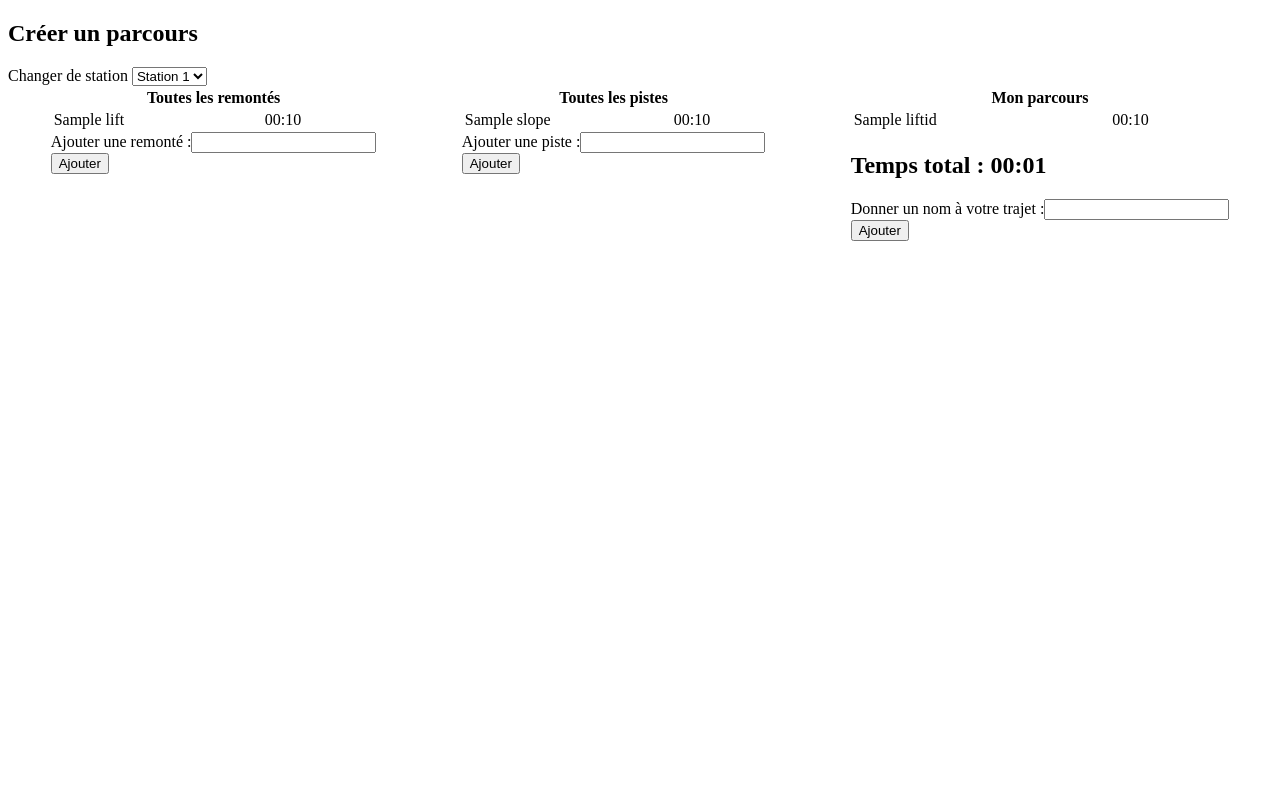
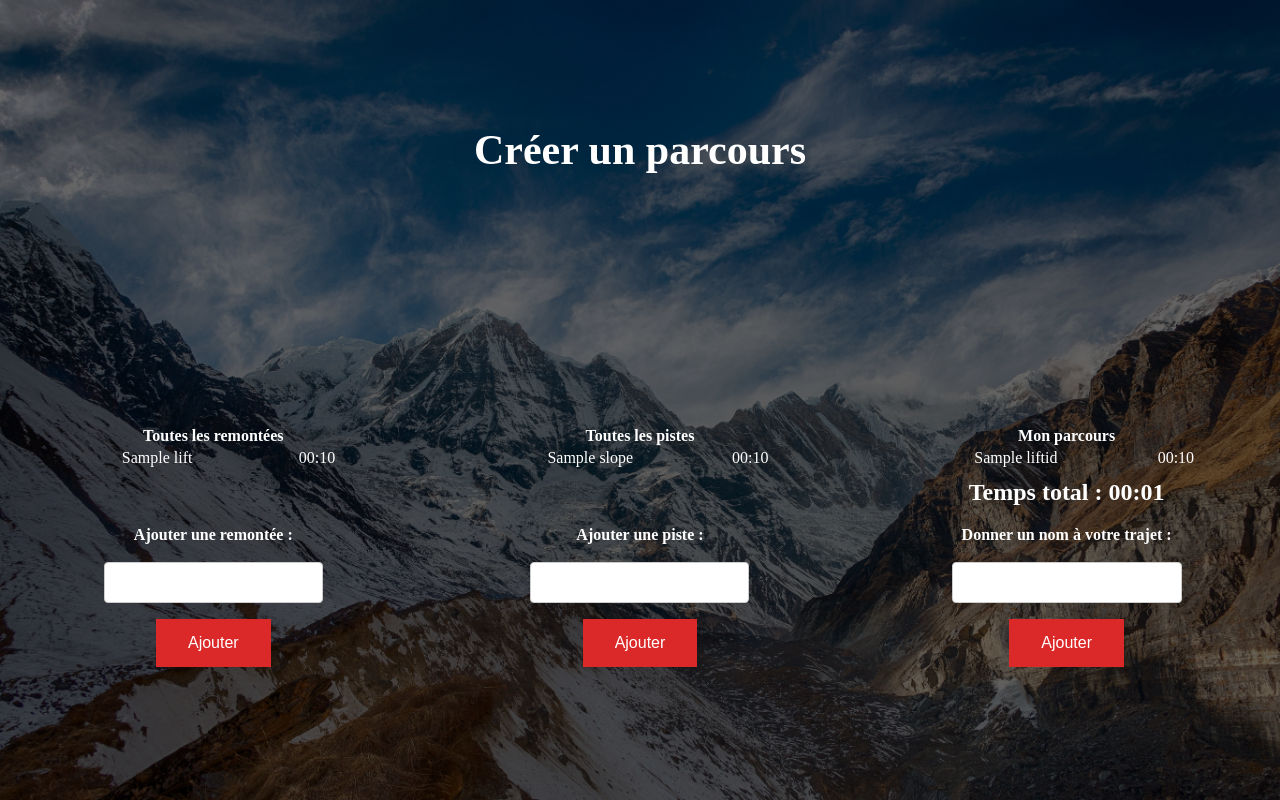
Before and after one commit to Lawberryy/Symfony-hackathon, a Symfony app: template templates/create_trail/index.html.twig in a window 1280 px wide. Run offline with Twig, Linux system fonts and the light colour scheme; the template is opened without the code that fills it: most values are stand-ins (such as "Sample title", 1, 10 or a date in 2020); form fields are guessed from the names that the template uses; some libraries are stand-ins or nearby versions.

Commit message:
:art: Add Css (woaaaw)

```diff
--- a/templates/create_trail/index.html.twig
+++ b/templates/create_trail/index.html.twig
@@ -4,19 +4,112 @@
 
 {% block body %}
 <style>
+    * {
+        margin: 0;
+        padding: 0;
+        box-sizing: border-box;
+        color : white;
+    }
+
+    h1{
+        text-align: center;
+        font-size: 42px;
+        margin: 10px;
+    }
+
+    body {
+        background-image: url("../backgroundTrail.jpg");
+        background-size: cover;
+    }
+
+    section {
+        display: flex;
+        flex-direction: column;
+        align-items: center;
+        justify-content: space-around;
+        height: 100vh;
+        width: 100vw;
+        background-color: rgba(0, 0, 0, 0.6);
+    }
+
     .tableAndForm {
         display: flex;
         flex-direction: column;
+        align-items: center;
+        justify-content: space-between;
+        width: 25%;
     }
+
+    .tableAndForm div{
+        display: flex;
+        flex-direction: column;
+        align-items: center;
+        justify-content: space-between;
+        width: 100%;
+    }
+
     .allData {
         display: flex;
         justify-content: space-around;
+        width: 100%;
+    }
+
+    select, input {
+        width: 100%;
+        padding: 12px 20px;
+        margin: 8px 0;
+        display: inline-block;
+        border: 1px solid #ccc;
+        border-radius: 4px;
+        box-sizing: border-box;
+        color: black;
+    }
+
+    option{
+        color: black;
+    }
+
+    form{
+        display: flex;
+        flex-direction: column;
+        align-items: center;
+        justify-content: center;
+        margin: 10px;
+    }
+
+    button{
+        background-color: #DB2828;
+        border: none;
+        color: white;
+        padding: 15px 32px;
+        text-align: center;
+        text-decoration: none;
+        display: inline-block;
+        font-size: 16px;
+        margin: 8px 2px;
+        cursor: pointer;
+    }
+
+    table {
+        border-collapse: collapse;
+        width: 100%;
+        margin: 10px;
+    }
+
+    th, td {
+        text-align: center;
+        padding: 2px;
+    }
+
+    label{
+        margin: 10px;
+        font-weight: bold;
     }
 </style>
 
 <section>
     <h1>Créer un parcours</h1>
-    <form>
+    {# <form>
         <label for="stationChoice">Changer de station</label>
         <select>
             <option value="1">Station 1</option>
@@ -25,13 +118,13 @@
             <option value="4">Station 4</option>
             <option value="5">Station 5</option>
         </select>
-    </form>
+    </form> #}
     <div class="allData">
         <div class="tableAndForm">
             <table class="allLift">
                 <thead>
                     <tr>
-                        <th colspan="2">Toutes les remontés</th>
+                        <th colspan="2">Toutes les remontées</th>
                     </tr>
                 </thead>
                 <tbody>
@@ -46,7 +139,7 @@
             <div>
                 {{ form_start(formLift) }}
                     {{ form_row(formLift.addLift, {
-                        label: 'Ajouter une remonté :'
+                        label: 'Ajouter une remontée :'
                     }) }}
                     <button type="submit" class="btn">Ajouter</button>
                 {{ form_end(formLift) }}
```
Also changed, not shown: public/backgroundTrail.jpg (added).
